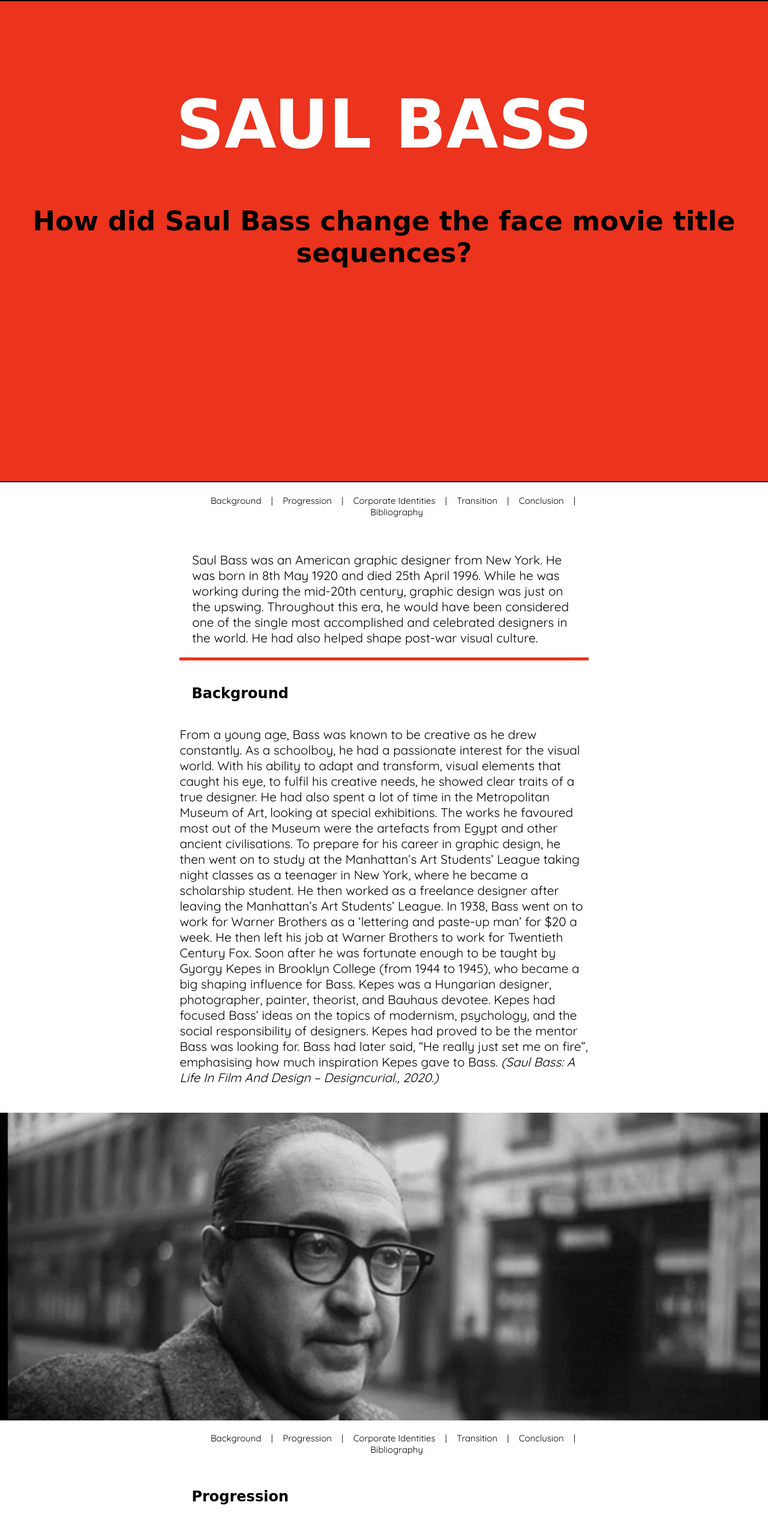
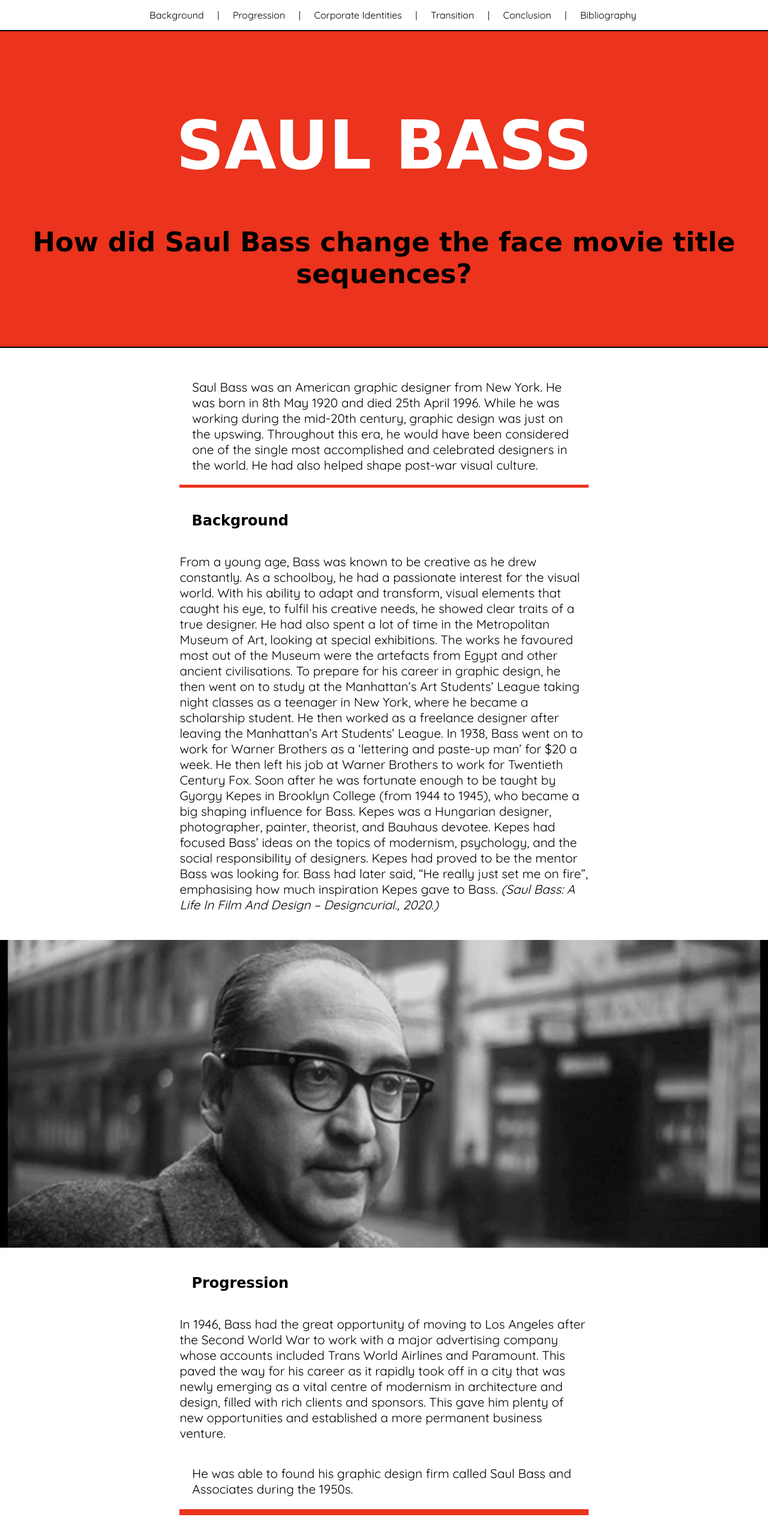
Before and after one commit to Saskia-Kano/web_essay, a plain HTML site: page index.html in a window 1280 px wide. Shown: the top 2544 px of the page at 60% size. Drawn offline with Linux system fonts and the light colour scheme; a web font is replaced by a local one.

Commit message:
final edits

```diff
--- a/css/myStyle.css
+++ b/css/myStyle.css
@@ -9,7 +9,6 @@
 	position: relative;
 	text-align: center;
 	overflow: hidden;
-	height: 100%;
 }
 
 #container2 {
@@ -41,7 +40,7 @@
 	margin: 0px auto 0px auto;
 	border-top: 2px solid #000000;
 	border-bottom: 2px solid #000000;
-	height: 100%;
+	height: 80%;
 	font-family: 'Barrio', cursive;
 	display: block;
 }
@@ -79,6 +78,8 @@ h2 {
 
 
 
+
+
 /*NAVBAR*/
 
 
@@ -86,7 +87,6 @@ h2 {
   position: sticky;
   top: 0;
   background-color: #FFFFFF;
-  padding: 0px 0px;
   border: 0px solid #003366;
   font-family: 'Quicksand', sans-serif;
   text-align: center;
@@ -95,20 +95,21 @@ h2 {
   font-size: 100%;
   overflow: hidden;
   width: 100%;
-  font-size: 72%;
+  z-index: 9;
 }
 
 
 
 .navbar :hover {
-  background-color: #FAF4F0;
-  color: #EB331D;
+  background-color: #EB331D;
+  color: white;
   text-decoration: none;
 }
 
 a:link {
   color: black;
   text-decoration: none;
+  padding: 5px;
 }
 
 a:hover {
@@ -117,7 +118,7 @@ a:hover {
 }
 
 a:visited {
-  color: grey;
+  color: #918D83;
   background-color: #FFFFFF;
   text-decoration: none;
 }
@@ -127,6 +128,8 @@ a:active {
   background-color: #FFFFFF;
   text-decoration: none;
 }
+
+
 
 
 
--- a/index.html
+++ b/index.html
@@ -17,20 +17,19 @@
 				margin-left: 0px;
 	">
 
-<div id="container">
-
-<div id="topbanner">
-	<h1 style="margin-bottom: 0px; margin-top: 89.68;">SAUL BASS</h1>
-	<h3 style="margin-top: 0px;">How did Saul Bass change the face movie title sequences?</h3>
-</div>
-
-</div>
-
-<div id="container2" style="margin-top: 0px; margin-bottom: 20px;">
 
 <div class="navbar">
 	<a href="#background">Background</a>&nbsp;&nbsp;&nbsp; | &nbsp;&nbsp;&nbsp;<a href="#progression">Progression</a>&nbsp;&nbsp;&nbsp; | &nbsp;&nbsp;&nbsp;<a href="#identity">Corporate Identities</a>&nbsp;&nbsp;&nbsp; | &nbsp;&nbsp;&nbsp;<a href="#print">Transition</a>&nbsp;&nbsp;&nbsp; | &nbsp;&nbsp;&nbsp;<a href="#conclusion">Conclusion</a>&nbsp;&nbsp;&nbsp; | &nbsp;&nbsp;&nbsp;<a href="#bibliography">Bibliography</a>
 </div>
+
+<div id="container">
+	<div id="topbanner">
+		<h1 style="margin-bottom: 0px;">SAUL BASS</h1>
+		<h3 style="margin-top: 0px;margin-bottom: 75.040;">How did Saul Bass change the face movie title sequences?</h3>
+	</div>
+</div>
+
+<div id="container2" style="margin-top: 0px; margin-bottom: 20px;">
 
 		<p style="border-bottom: 5px solid #EB331D; padding: 1em;">Saul Bass was an American graphic designer from New York. He was born in 8th May 1920 and died 25th April 1996. While he was working during the mid-20th century, graphic design was just on the upswing. Throughout this era, he would have been considered one of the single most accomplished and celebrated designers in the world. He had also helped shape post-war visual culture.</p>
 
@@ -44,9 +43,6 @@
 
 <div id="container2" style="margin-top: 0px; margin-bottom: 20px;">
 
-<div class="navbar">
-	<a href="#background">Background</a>&nbsp;&nbsp;&nbsp; | &nbsp;&nbsp;&nbsp;<a href="#progression">Progression</a>&nbsp;&nbsp;&nbsp; | &nbsp;&nbsp;&nbsp;<a href="#identity">Corporate Identities</a>&nbsp;&nbsp;&nbsp; | &nbsp;&nbsp;&nbsp;<a href="#print">Transition</a>&nbsp;&nbsp;&nbsp; | &nbsp;&nbsp;&nbsp;<a href="#conclusion">Conclusion</a>&nbsp;&nbsp;&nbsp; | &nbsp;&nbsp;&nbsp;<a href="#bibliography">Bibliography</a>
-</div>
 
 	<h2 id="progression">Progression</h2>
 		<p>In 1946, Bass had the great opportunity of moving to Los Angeles after the Second World War to work with a major advertising company whose accounts included Trans World Airlines and Paramount. This paved the way for his career as it rapidly took off in a city that was newly emerging as a vital centre of modernism in architecture and design, filled with rich clients and sponsors. This gave him plenty of new opportunities and established a more permanent business venture.</p>
@@ -64,9 +60,6 @@
 
 <div id="container2" style="margin-top: 0px; margin-bottom: 20px;">
 
-<div class="navbar">
-	<a href="#background">Background</a>&nbsp;&nbsp;&nbsp; | &nbsp;&nbsp;&nbsp;<a href="#progression">Progression</a>&nbsp;&nbsp;&nbsp; | &nbsp;&nbsp;&nbsp;<a href="#identity">Corporate Identities</a>&nbsp;&nbsp;&nbsp; | &nbsp;&nbsp;&nbsp;<a href="#print">Transition</a>&nbsp;&nbsp;&nbsp; | &nbsp;&nbsp;&nbsp;<a href="#conclusion">Conclusion</a>&nbsp;&nbsp;&nbsp; | &nbsp;&nbsp;&nbsp;<a href="#bibliography">Bibliography</a>
-</div>
 
 	<h2 id="print">Transition from Print to Movies</h2>
 	<div class="row">
@@ -105,9 +98,6 @@
 <div id="container3">
 
 	<section id="conc">
-	<div class="navbar">
-		<a href="#background">Background</a>&nbsp;&nbsp;&nbsp; | &nbsp;&nbsp;&nbsp;<a href="#progression">Progression</a>&nbsp;&nbsp;&nbsp; | &nbsp;&nbsp;&nbsp;<a href="#identity">Corporate Identities</a>&nbsp;&nbsp;&nbsp; | &nbsp;&nbsp;&nbsp;<a href="#print">Transition</a>&nbsp;&nbsp;&nbsp; | &nbsp;&nbsp;&nbsp;<a href="#conclusion">Conclusion</a>&nbsp;&nbsp;&nbsp; | &nbsp;&nbsp;&nbsp;<a href="#bibliography">Bibliography</a>
-	</div>
 	<h2 id="conclusion" style="padding-left: 23%;">Conclusion</h2>
 
 		<p style="width: 50%; padding-left: 23%;">Overall, it is clear to tell from his work that Saul Bass was one of the most talented designers throughout history. He had completely changed the face of film title sequences. Before Bass’ work in the film industry, most posters were not that eye-catching and were mainly collages of scenes from the movie or the actors themselves and title sequences would have been fancy lettering on a plain or decorative background. <cite>(Let It Roll!. - The Independent. 2020.)</cite> Bass was able to tell the audience something about the film through title sequences. His work was able demonstrate emotion or express an idea in a visual form. This was why he was hired by many well-known directors, because they saw his work and saw the talent, he was able to produce.</p>
```
